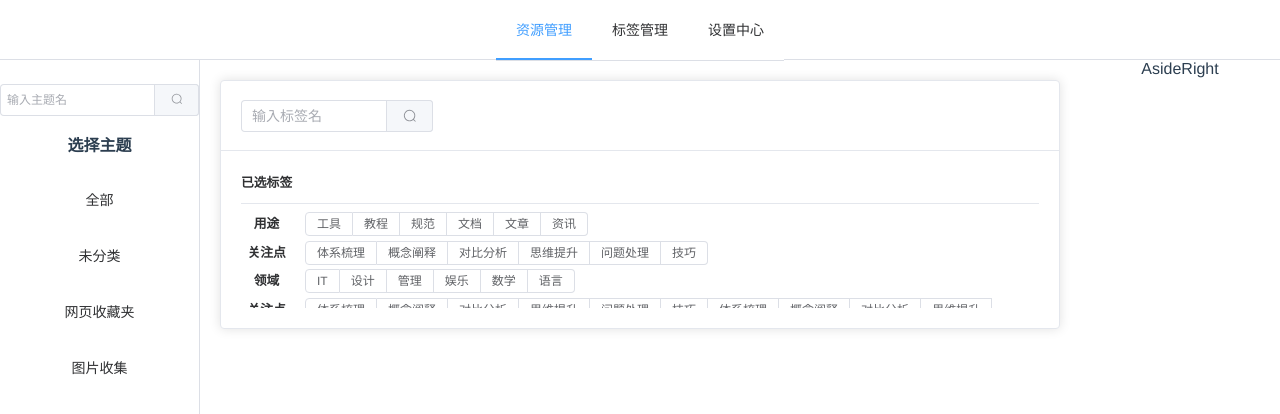
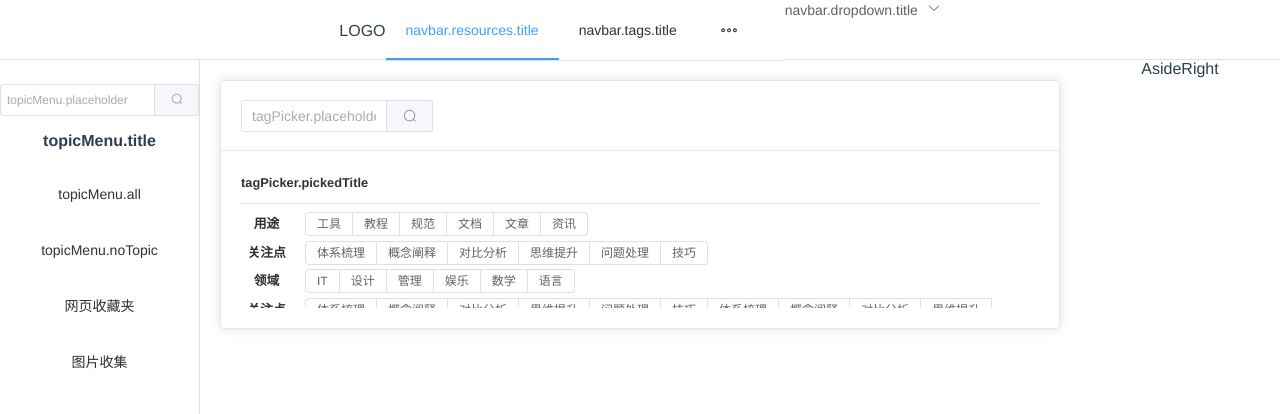
Before and after one commit to CJc-3103/resource-manager, a Vue app: page /#/resources in a window 1280 px wide. Shown: the top 414 px of the page. Built offline with nearby package versions, Linux system fonts and the light colour scheme.

Commit message:
add language menu

```diff
--- a/src/assets/styles/layout/index.scss
+++ b/src/assets/styles/layout/index.scss
@@ -24,6 +24,21 @@ body,
     justify-content: center;
     position: relative;
     top: var(--el-border-width);
+
+    // .nav-bar_wrapper {
+    //   display: block;
+    //   position: relative;
+    //   bottom: var(--el-border-width);
+    // }
+    .nav-menu_wrapper {
+      display: block;
+    }
+
+    .lang-menu {
+      .el-dropdown-menu_item.active {
+        color: var(--el-menu-hover-text-color);
+      }
+    }
   }
 }
 
--- a/src/i18n/index.js
+++ b/src/i18n/index.js
@@ -5,8 +5,10 @@ import el_en from 'element-plus/lib/locale/lang/en'
 import localStore from '@/storage'
 
 let { lang } = localStore;
-const defaultLang = 'zhCN';
-Promise.resolve().then(() => (lang = defaultLang));
+const defaultLang = 'zh-CN';
+Promise.resolve().then(() => {
+    if (!lang) lang = defaultLang;
+});
 
 let locale = lang ?? defaultLang; // 默认中文
 
--- a/src/i18n/locale/en.js
+++ b/src/i18n/locale/en.js
@@ -8,6 +8,9 @@ const navbar = {
     settings: {
         title: "Settings"
     },
+    dropdown: {
+        title: "Language"
+    }
 }
 const topicMenu = {
     placeholder: "Input topic name",
--- a/src/i18n/locale/zh-CN.js
+++ b/src/i18n/locale/zh-CN.js
@@ -8,6 +8,9 @@ const navbar = {
     settings: {
         title: "设置"
     },
+    dropdown: {
+        title: "语言"
+    }
 }
 const topicMenu = {
     placeholder: "输入主题名",
--- a/src/layout/HeaderBar.vue
+++ b/src/layout/HeaderBar.vue
@@ -1,50 +1,90 @@
 <template>
   <div class="nav-bar">
+    <div>LOGO</div>
+    <div class="nav-menu_wrapper">
       <el-menu
         mode="horizontal"
         :default-active="currentNav"
         @select="handleSelectNav"
         router
       >
-      <dynMenuItemList :menuItems="menuList"></dynMenuItemList>
+        <el-menu-item
+          v-for="({ name, index }, i) in menuList"
+          :key="i"
+          :index="index"
+          >{{ $t(`navbar.${name}.title`) }}</el-menu-item
+        >
       </el-menu>
+    </div>
+
+    <el-dropdown class="lang-menu">
+      <span class="el-dropdown-link">
+        {{ $t(`navbar.dropdown.title`) }}
+        <el-icon class="el-icon--right">
+          <arrow-down />
+        </el-icon>
+      </span>
+      <template #dropdown>
+        <el-dropdown-menu>
+          <el-dropdown-item
+            :class="{ active: lang === currentLang }"
+            v-for="({ lang, title }, j) in langs"
+            :key="j"
+            :index="j"
+            @click="handleLangShift(lang)"
+            >{{ title }}</el-dropdown-item
+          >
+        </el-dropdown-menu>
+      </template>
+    </el-dropdown>
   </div>
 </template>
 
 <script setup>
-import { dynMenuItemList } from '@/components/dyn-el';
+// import { dynMenuItemList } from '@/components/dyn-el';
+// import { arrowDown } from 'element-plus/icons';
 import { ref, computed, onMounted } from 'vue';
 import { useStore } from 'vuex';
+import langs from '@/i18n/langs';
 
 const store = useStore();
 
-const menuList = [
+const menuList = ref([
   {
-    title: '资源管理',
+    // title: '资源管理',
+    name: 'resources',
     index: '/resources',
   },
   {
-    title: '标签管理',
+    // title: '标签管理',
+    name: 'tags',
     index: '/tags',
   },
   {
-    title: '设置中心',
+    // title: '设置中心',
+    name: 'settings',
     index: '/settings',
   },
-];
+]);
 
 const currentNav = computed(() => store.state.currentNav);
 const updateCurrentNav = (navItem) =>
   store.dispatch('updateCurrentNav', navItem);
 
 const initMenu = (currentNav) => {
-  if (!currentNav) updateCurrentNav(menuList[0].index);
+  if (!currentNav) updateCurrentNav(menuList.value[0].index);
 };
 
 function handleSelectNav(navItem) {
   updateCurrentNav(navItem);
 }
 
+// 切换语言
+const currentLang = computed(() => store.state.currentLang);
+function handleLangShift(lang) {
+  console.log('lang', lang);
+}
+
 onMounted(() => {
   initMenu(currentNav.value);
 });
--- a/src/store/index.js
+++ b/src/store/index.js
@@ -5,11 +5,15 @@ export default createStore({
     state() {
         return {
             currentNav: '', // 顶部导航
+            currentLang: '',
         }
     },
     mutations: {
         setCurrentNav(state, navItem) {
             state.currentNav = navItem;
+        },
+        setCurrentLang(state, lang) {
+            state.currentLang = lang;
         },
     },
     actions: {
```
Lines whose indentation alone changed are shown as unchanged.
